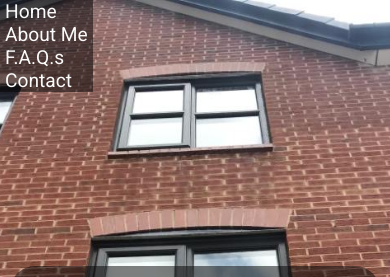
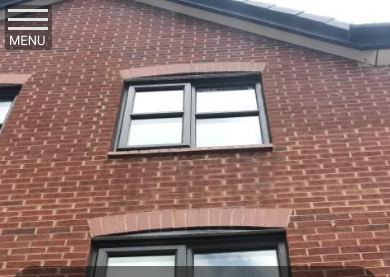
Before and after one commit to milka77/z-services, a plain HTML site: page index.html in a window 390 px wide. Shown: the top 277 px of the page. Drawn offline with Linux system fonts and the light colour scheme.

Commit message:
Collapsing menu added to mobile view.

```diff
--- a/assets/css/style.css
+++ b/assets/css/style.css
@@ -41,14 +41,72 @@ h5 {
 
 /* Navigation ------------------------- */
 
+input[type=checkbox] {
+    display: none;
+}
+
+.logo {
+    display: none;
+}
+
+.bar {
+    position: absolute;
+    top: 4px;
+    left: 3px;
+    display: block;
+    width: 40px;
+    height: 3px;
+    background: #e0e0e0;
+}
+
+.bar.middle {
+    top: 13px;
+}
+
+.bar.bottom {
+    top: 22px;
+}
+
+.icon-menu {
+    position: absolute;
+    top: 28px;
+    left: 4px;
+    right: 0
+    margin: auto;
+    color: #fff;
+    display: block;
+}
+
+.menu-btn {
+    position: fixed;
+    display: block;
+    top: 5px;
+    left: 5px;
+    width: 47px;
+    height: 45px;
+    font-size: 13px;
+    text-align: center;
+    cursor: pointer;
+    z-index: 3;
+    background-color: rgba(0,0,0,0.4);
+    border-radius: 3px;
+}
+
+input[type=checkbox]:checked ~ nav ul {
+    display: block;
+}
+
+
 nav ul {
     list-style: none;
-    background-color: rgba(0,0,0,0.5);
+    background-color: rgba(0,0,0,0.9);
+    z-index: 1;
     position: fixed;
-    z-index: 1;
     margin: 0;
-    padding: 0 5px 0 5px;
-    text-align: left;
+    padding: 10px 0;
+    text-align: center;
+    width: 100vw;
+    display: none;
 }
 
 nav a {
@@ -58,6 +116,7 @@ nav a {
 
 nav li {
     font-size: 1.2em;
+    padding-bottom: 5px;
 }
 
 /* Opening Page ------------------------- */
@@ -288,6 +347,11 @@ nav li {
 
     /* Navigation Bar ------------------ */
 
+
+    .menu-btn {
+        display: none;
+    }
+
     .navigation {
         position: fixed;
         z-index: 1;
@@ -297,20 +361,22 @@ nav li {
     }
 
     nav ul {
-        background-color: rgba(0,0,0,0.5);
+        display: inline;
+        background-color: rgba(0,0,0,0.9);
         width: 100%;
         text-align: center;
     }
 
     nav a {
+        font-size: 115%;
         display: block;
-        padding: 0 5px 0 5px;
+        padding: 0 15px 0 15px;
         transition: all 0.3s ease-in-out;
     }
 
     nav li {
         line-height: 35px;
-        height: 35px;
+        height: 38px;
         display: inline-block;
         margin-left: 3.5%;
         padding: 0;
--- a/index.html
+++ b/index.html
@@ -1,6 +1,5 @@
 <!DOCTYPE html>
 <html lang="en">
-
 <head>
     <meta charset="utf-8">
     <meta name="viewport" content="width=device-width, initial-scale=1.0">
@@ -10,15 +9,22 @@
     <link rel="icon" type="image/png" sizes="32x32" href="favicon-32x32.png">
     <title>Z Services | Your local window cleaner</title>
 </head>
-
 <body>
     <!-- The Navigation Bar -->
+    <label class="menu-btn" for="navmenu">
+        <span class="bar top"></span>
+        <span class="bar middle"></span>
+        <span class="bar bottom"></span>
+        <span class="icon-menu uppercase">Menu</span>
+    </label>
+    <input type="checkbox" id="navmenu">
+    <div class="logo">Z Services</div>
     <nav class="navigation">
         <ul>
             <li><a href="#home">Home</a></li>
-            <!-- <li><a href="#windowcleaning">Window Cleaning</a></li> -->
             <li><a href="#aboutme">About Me</a></li>
             <li><a href="#faqs">F.A.Q.s</a></li>
+            <!-- <li><a href="#galery">Picture gallery</a></li> -->
             <li><a href="#contact">Contact</a></li>
         </ul>
     </nav>
```
